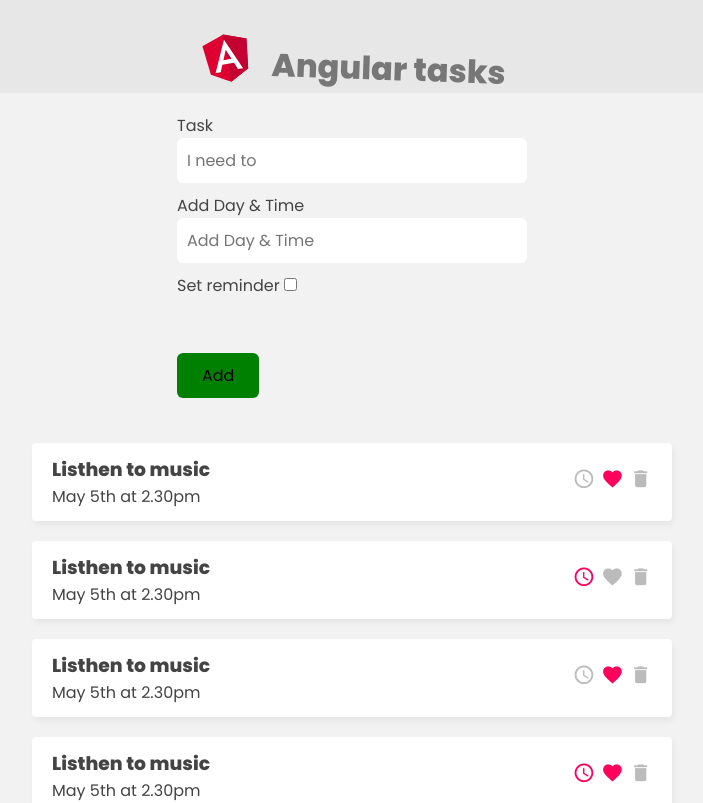
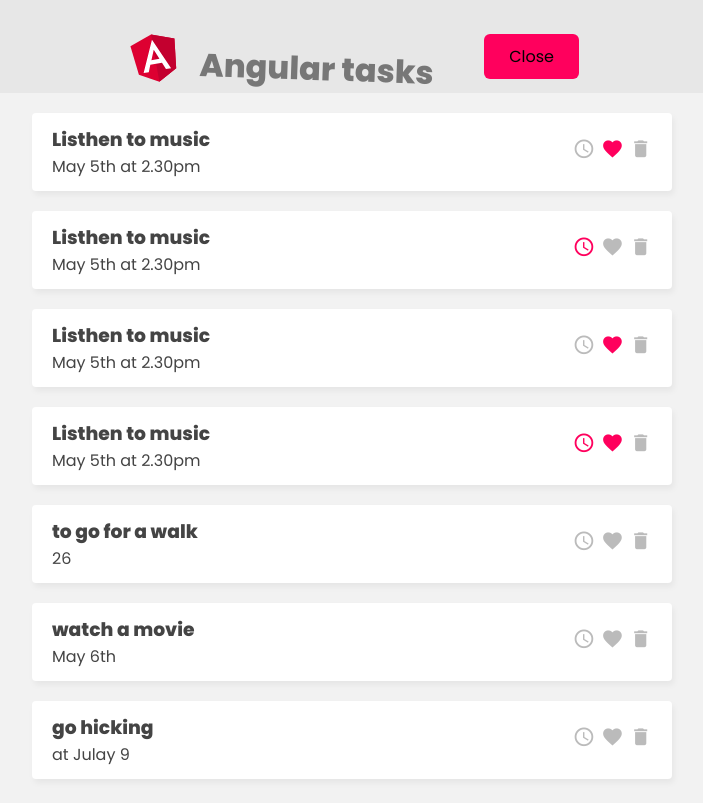
Before and after one commit to piratlena/angular-to-do, an Angular app: page / in a window 1280 px wide. Shown: the top 803 px of the page, without its empty margins (288-991 px from the left). Built offline with nearby package versions, Linux system fonts and the light colour scheme; data requests are answered from the project's data file.

Commit message:
add toggle button

```diff
--- a/src/app/components/header/header.component.css
+++ b/src/app/components/header/header.component.css
@@ -19,3 +19,11 @@
   color: #777;
   transform: rotate(2deg);
 }
+.btn-show {
+  color: black;
+  margin-left: 50px;
+}
+.active {
+  background: #ff005d;
+  color: white;
+}
--- a/src/app/components/header/header.component.html
+++ b/src/app/components/header/header.component.html
@@ -1,4 +1,10 @@
 <header>
   <img src="../../../assets/angular-logo.svg" alt="" />
   <h1>Angular tasks</h1>
+  <app-button
+    class="btn-show"
+    text="{{ showAddTask ? 'Close' : 'Add Task' }}"
+    (btnClick)="toggleAddTask()"
+    color="{{ showAddTask ? '#ff005d' : 'green' }}"
+  ></app-button>
 </header>
--- a/src/app/components/header/header.component.ts
+++ b/src/app/components/header/header.component.ts
@@ -1,4 +1,6 @@
 import { Component, OnInit } from '@angular/core';
+import { UiService } from 'src/app/services/ui.service';
+import { Subscription } from 'rxjs';
 
 @Component({
   selector: 'app-header',
@@ -7,6 +9,18 @@
 })
 export class HeaderComponent implements OnInit {
   title: string = 'Task Tracker';
+  showAddTask: boolean = true;
+  subscription: Subscription;
+
+  constructor(private uiService: UiService) {
+    this.subscription = this.uiService
+      .onToggle()
+      .subscribe((value) => (this.showAddTask = value));
+  }
 
   ngOnInit(): void {}
+
+  toggleAddTask() {
+    this.uiService.toggleAddTask();
+  }
 }
--- a/src/app/components/task-form/task-form.component.html
+++ b/src/app/components/task-form/task-form.component.html
@@ -1,4 +1,4 @@
-<form (ngSubmit)="onSubmit()">
+<form (ngSubmit)="onSubmit()" *ngIf="showAddTask">
   <div class="form-control">
     <label for="text">Task</label>
     <input
--- a/src/app/components/task-form/task-form.component.ts
+++ b/src/app/components/task-form/task-form.component.ts
@@ -1,5 +1,7 @@
 import { Component, OnInit, Output, EventEmitter } from '@angular/core';
 import { Task } from 'src/app/Task';
+import { UiService } from 'src/app/services/ui.service';
+import { Subscription } from 'rxjs';
 
 @Component({
   selector: 'app-task-form',
@@ -13,6 +15,14 @@
   reminder: boolean = false;
   isFavorite: boolean = false;
   day: string;
+  showAddTask: boolean;
+  subscription: Subscription;
+
+  constructor(private uiService: UiService) {
+    this.subscription = this.uiService
+      .onToggle()
+      .subscribe((value) => (this.showAddTask = value));
+  }
   ngOnInit(): void {}
 
   toggleAddTask() {
--- /dev/null
+++ b/src/app/services/ui.service.ts
@@ -0,0 +1,22 @@
+import { Injectable } from '@angular/core';
+import { Observable, Subject } from 'rxjs';
+
+@Injectable({
+  providedIn: 'root',
+})
+export class UiService {
+  private showAddTask: boolean = false;
+  private subject = new Subject<any>();
+
+  constructor() {}
+
+  toggleAddTask(): void {
+    console.log('clicked');
+    this.showAddTask = !this.showAddTask;
+    this.subject.next(this.showAddTask);
+  }
+
+  onToggle(): Observable<any> {
+    return this.subject.asObservable();
+  }
+}
```
Also changed, not shown: 1 other file (tests, documents, lock files or other folders).
